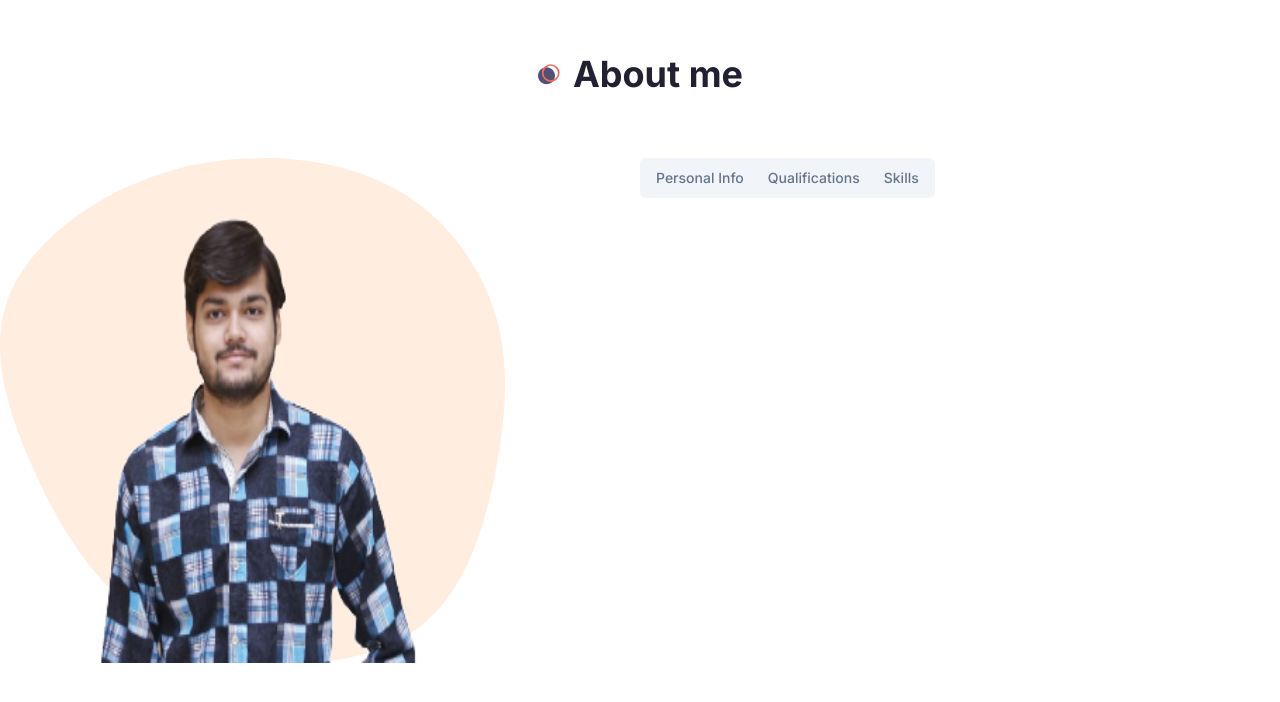
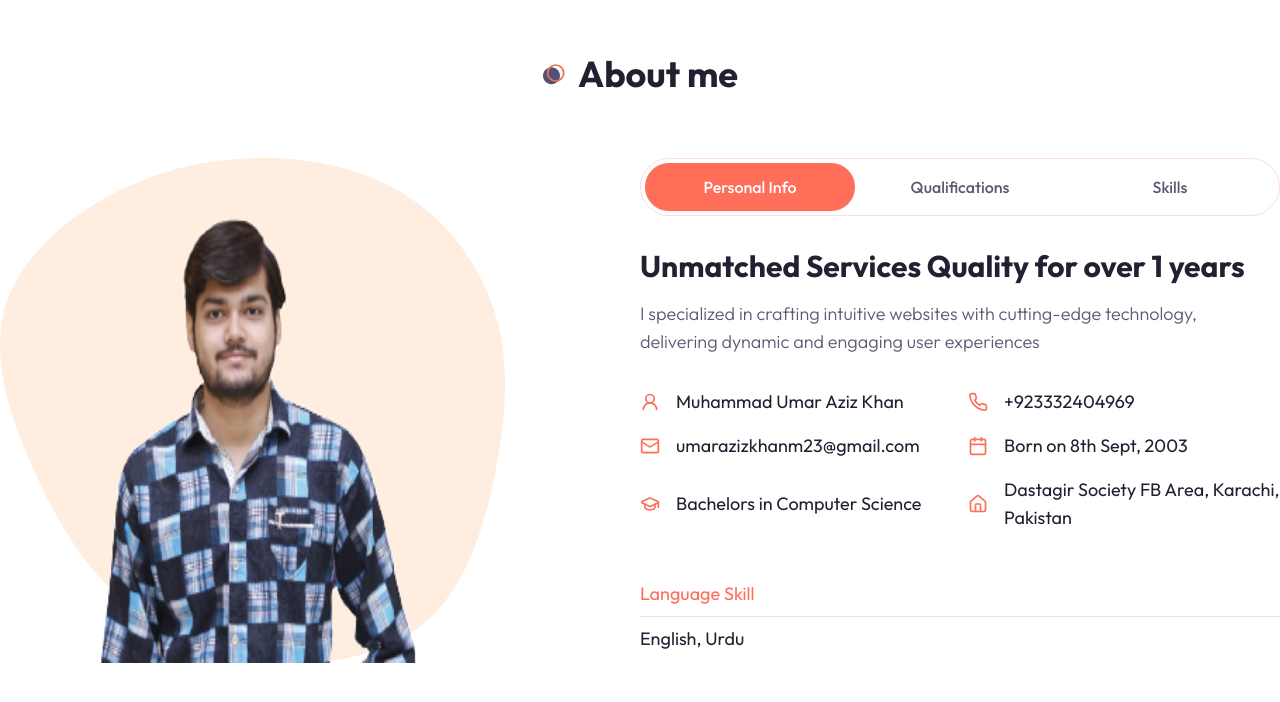
Before and after one commit to MuhammadUmar969/next-portfolio, a Next.js app: page / in a window 1280 px wide. Shown: the part 1122-1824 px from the top of the page. Built offline with nearby package versions, Linux system fonts and the light colour scheme.

Commit message:
About Section

```diff
--- a/app/globals.css
+++ b/app/globals.css
@@ -82,6 +82,18 @@
   @apply text-5xl xl:text-[72px] xl:leading-[80px] tracking-[-2px] font-bold;
 }
 
+.h2 {
+  @apply text-4xl font-bold;
+}
+
+.h3 {
+  @apply text-3xl font-bold;
+}
+
+.h4 {
+  @apply text-[22px] font-semibold;
+}
+
 .subtitle {
   @apply text-muted-foreground text-lg mb-8 font-light;
 }
--- a/app/layout.jsx
+++ b/app/layout.jsx
@@ -1,10 +1,10 @@
-import { Inter } from "next/font/google";
+import { Outfit } from "next/font/google";
 import "./globals.css";
 import Header from "@/components/Header";
 import Footer from "@/components/Footer";
 import { ThemeProvider } from "@/components/ThemeProvider";
 
-const inter = Inter({ subsets: ["latin"] });
+const outfit = Outfit({ subsets: ["latin"] });
 
 export const metadata = {
   title: "Umar Aziz",
@@ -14,7 +14,7 @@
 export default function RootLayout({ children }) {
   return (
     <html lang="en" suppressHydrationWarning>
-      <body className={inter.className}>
+      <body className={outfit.className}>
         <ThemeProvider attribute="class" defaultTheme="light">
           <Header />
           {children}
--- a/components/About.jsx
+++ b/components/About.jsx
@@ -11,6 +11,7 @@
   Calendar,
   BriefCase,
   Phone,
+  Briefcase,
 } from "lucide-react";
 
 const InfoData = [
@@ -45,15 +46,18 @@
     title: "Education",
     data: [
       {
+        head: "Matriculation",
         School: "Sadequain Academy",
         Year: "2019",
       },
       {
-        College: "Govt PECHS Education Foundation Science College",
+        head: "Intermediate",
+        School: "Govt PECHS Education Foundation Science College",
         Year: "2021",
       },
       {
-        University: "Sindh madressatul islam university",
+        head: "University",
+        School: "Sindh madressatul islam university",
         Year: "Present",
       },
     ],
@@ -90,16 +94,40 @@
     title: "Skills",
     data: [
       {
-        imgPath: "HTML CSS",
+        name: "HTML",
       },
       {
-        name: "HTML CSS JavaScript",
+        name: "CSS",
       },
       {
-        name: "Frontend Development",
+        name: "JavaScript",
       },
       {
-        name: "Backend Development",
+        name: "Git",
+      },
+      {
+        name: "Firebase",
+      },
+      {
+        name: "Bootstrap",
+      },
+      {
+        name: "TailwindCSS",
+      },
+      {
+        name: "React Js",
+      },
+      {
+        name: "Next Js",
+      },
+      {
+        name: "Node Js",
+      },
+      {
+        name: "Express Js",
+      },
+      {
+        name: "MongoDB",
       },
     ],
   },
@@ -138,12 +166,193 @@
           </div>
 
           <div className="flex-1">
-            <Tabs>
-              <TabsList>
-                <TabsTrigger>Personal Info</TabsTrigger>
-                <TabsTrigger>Qualifications</TabsTrigger>
-                <TabsTrigger>Skills</TabsTrigger>
+            <Tabs defaultValue="personal">
+              <TabsList className="w-full grid xl:grid-cols-3 xl:max-x-[520px] xl:border dark:border-none">
+                <TabsTrigger className="w-[162px] xl:w-auto" value="personal">
+                  Personal Info
+                </TabsTrigger>
+                <TabsTrigger
+                  className="w-[162px] xl:w-auto"
+                  value="qualifications"
+                >
+                  Qualifications
+                </TabsTrigger>
+                <TabsTrigger className="w-[162px] xl:w-auto" value="skills">
+                  Skills
+                </TabsTrigger>
               </TabsList>
+
+              <div className="text-lg mt-12 xl:mt-8">
+                <TabsContent value="personal">
+                  <div className="text-center xl:text-left">
+                    <h3 className="h3 mb-4">
+                      Unmatched Services Quality for over 1 years
+                    </h3>
+                    <p className="subtitle max-w-xl mx-auto xl:mx-0">
+                      I specialized in crafting intuitive websites with
+                      cutting-edge technology, delivering dynamic and engaging
+                      user experiences{" "}
+                    </p>
+
+                    <div className="grid xl:grid-cols-2 gap-4 mb-12">
+                      {InfoData.map((item, index) => {
+                        return (
+                          <div
+                            className="flex items-center gap-x-4 mx-auto xl:mx-0"
+                            key={index}
+                          >
+                            <div className="text-primary">{item.icon}</div>
+                            <div>{item.text}</div>
+                          </div>
+                        );
+                      })}
+                    </div>
+
+                    <div className="flex flex-col gap-y-2">
+                      <div className="text-primary">Language Skill</div>
+                      <div className="border-b border-border"></div>
+                      <div>English, Urdu</div>
+                    </div>
+                  </div>
+                </TabsContent>
+
+                <TabsContent value="qualifications">
+                  <div>
+                    <h3 className="h3 mb-8 text-center xl:text-left">
+                      My Awesome Journey
+                    </h3>
+
+                    <div className="grid md:grid-cols-2 gap-y-8">
+                      <div className="flex flex-col gap-y-6">
+                        <div className="flex gap-x-4 items-center text-[22px] text-primary">
+                          <Briefcase size={28} />
+                          <h4 className="capitalize font-medium">
+                            {getData(qualificationData, "Experience").title}
+                          </h4>
+                        </div>
+
+                        <div className="flex flex-col gap-y-8">
+                          {getData(qualificationData, "Experience").data.map(
+                            (item, index) => {
+                              const { Company, Qualfication, Year } = item;
+                              return (
+                                <div className="group" key={index}>
+                                  <div className="flex gap-x-8">
+                                    <div className="h-[84px] w-[1px] bg-border relative ml-2">
+                                      <div className="w-[11px] h-[11px] rounded-full bg-primary absolute -left-[5px] transition-all duration-500 group-hover:translate-y-[84px]"></div>
+                                    </div>
+                                    <div>
+                                      <div className="font-semibold text-xl leading-none mb-2">
+                                        {Company}
+                                      </div>
+                                      <div className="text-lg leading-none text-muted-foreground mb-4">
+                                        {Qualfication}
+                                      </div>
+                                      <div className="text-base font-medium">
+                                        {Year}
+                                      </div>
+                                    </div>
+                                  </div>
+                                </div>
+                              );
+                            }
+                          )}
+                        </div>
+                      </div>
+
+                      <div className="flex flex-col gap-y-6">
+                        <div className="flex gap-x-4 items-center text-[22px] text-primary">
+                          <GraduationCap size={28} />
+                          <h4 className="capitalize font-medium">
+                            {getData(qualificationData, "Education").title}
+                          </h4>
+                        </div>
+
+                        <div className="flex flex-col gap-y-8">
+                          {getData(qualificationData, "Education").data.map(
+                            (item, index) => {
+                              const { head, School, Year } = item;
+                              return (
+                                <div className="group" key={index}>
+                                  <div className="flex gap-x-8">
+                                    <div className="h-[84px] w-[1px] bg-border relative ml-2">
+                                      <div className="w-[11px] h-[11px] rounded-full bg-primary absolute -left-[5px] transition-all duration-500 group-hover:translate-y-[84px]"></div>
+                                    </div>
+                                    <div>
+                                      <div className="font-semibold text-xl leading-none mb-2">
+                                        {head}
+                                      </div>
+                                      <div className="text-lg leading-none text-muted-foreground mb-4">
+                                        {School}
+                                      </div>
+                                      <div className="text-base font-medium">
+                                        {Year}
+                                      </div>
+                                    </div>
+                                  </div>
+                                </div>
+                              );
+                            }
+                          )}
+                        </div>
+                      </div>
+                    </div>
+                  </div>
+                </TabsContent>
+
+                <TabsContent value="skills">
+                  <div className="text-center xl:text-left">
+                    <h3 className="h3 mb-8">Tools I Use Everyday</h3>
+
+                    <div className="mb-16">
+                      <h4 className="text-xl font-semibold mb-2">Skills</h4>
+                      <div className="border-b border-border mb-4"></div>
+
+                      <div>
+                        {getData(skillsData, "Skills").data.map(
+                          (item, index) => {
+                            const { name } = item;
+                            return (
+                              <div
+                                className="w-2/4 text-center xl:text-left mx-auto xl:mx-0"
+                                key={index}
+                              >
+                                <div className="font-medium">{name}</div>
+                              </div>
+                            );
+                          }
+                        )}
+                      </div>
+                    </div>
+
+                    <div>
+                      <h4 className="text-xl font-semibold mb-2 xl:text-left">
+                        Tools
+                      </h4>
+                      <div className="border-b border-border mb-4"></div>
+
+                      <div>
+                        {getData(skillsData, "Tools").data.map(
+                          (item, index) => {
+                            const { imgPath } = item;
+                            return (
+                              <div key={index}>
+                                <Image
+                                  src={imgPath}
+                                  width={48}
+                                  height={48}
+                                  priority
+                                  alt=""
+                                />
+                              </div>
+                            );
+                          }
+                        )}
+                      </div>
+                    </div>
+                  </div>
+                </TabsContent>
+              </div>
             </Tabs>
           </div>
         </div>
--- a/components/Hero.jsx
+++ b/components/Hero.jsx
@@ -14,7 +14,7 @@
 
 const Hero = () => {
   return (
-    <section className="py-12 xl:py-24 h-[120vh] xl:pt-28 bg-hero bg-no-repeat bg-bottom bg-cover dark:bg-none">
+    <section className="py-12 xl:py-24 xl:h-[120vh] h-[140vh] xl:pt-28 bg-hero bg-no-repeat bg-bottom bg-cover dark:bg-none">
       <div className="container mx-auto">
         <div className="flex justify-between gap-x-8">
           <div className="flex max-w-[600px] flex-col justify-center mx-auto xl:mx-0 text-center xl:text-left">
--- a/components/ui/tabs.jsx
+++ b/components/ui/tabs.jsx
@@ -1,33 +1,35 @@
-"use client"
+"use client";
 
-import * as React from "react"
-import * as TabsPrimitive from "@radix-ui/react-tabs"
+import * as React from "react";
+import * as TabsPrimitive from "@radix-ui/react-tabs";
 
-import { cn } from "@/lib/utils"
+import { cn } from "@/lib/utils";
 
-const Tabs = TabsPrimitive.Root
+const Tabs = TabsPrimitive.Root;
 
 const TabsList = React.forwardRef(({ className, ...props }, ref) => (
   <TabsPrimitive.List
     ref={ref}
     className={cn(
-      "inline-flex h-10 items-center justify-center rounded-md bg-slate-100 p-1 text-slate-500 dark:bg-slate-800 dark:text-slate-400",
+      "inline-flex items-center justify-center xl:bg-white p-1 text-muted-foreground rounded-[30px] dark:md:bg-secondary",
       className
     )}
-    {...props} />
-))
-TabsList.displayName = TabsPrimitive.List.displayName
+    {...props}
+  />
+));
+TabsList.displayName = TabsPrimitive.List.displayName;
 
 const TabsTrigger = React.forwardRef(({ className, ...props }, ref) => (
   <TabsPrimitive.Trigger
     ref={ref}
     className={cn(
-      "inline-flex items-center justify-center whitespace-nowrap rounded-sm px-3 py-1.5 text-sm font-medium ring-offset-white transition-all focus-visible:outline-none focus-visible:ring-2 focus-visible:ring-slate-950 focus-visible:ring-offset-2 disabled:pointer-events-none disabled:opacity-50 data-[state=active]:bg-white data-[state=active]:text-slate-950 data-[state=active]:shadow-sm dark:ring-offset-slate-950 dark:focus-visible:ring-slate-300 dark:data-[state=active]:bg-slate-950 dark:data-[state=active]:text-slate-50",
+      "inline-flex items-center justify-center whitespace-nowrap rounded-full px-3 py-1.5 text-base font-medium ring-offset-background transition-all focus-visible:outline-none focus-visible:ring-2 focus-visible:ring-ring focus-visible:ring-offset-2 disabled:pointer-events-none disabled:opacity-50 data-[state=active]:bg-primary data-[state=active]:text-white data-[state=active]:shadow-sm h-[48px]",
       className
     )}
-    {...props} />
-))
-TabsTrigger.displayName = TabsPrimitive.Trigger.displayName
+    {...props}
+  />
+));
+TabsTrigger.displayName = TabsPrimitive.Trigger.displayName;
 
 const TabsContent = React.forwardRef(({ className, ...props }, ref) => (
   <TabsPrimitive.Content
@@ -36,8 +38,9 @@
       "mt-2 ring-offset-white focus-visible:outline-none focus-visible:ring-2 focus-visible:ring-slate-950 focus-visible:ring-offset-2 dark:ring-offset-slate-950 dark:focus-visible:ring-slate-300",
       className
     )}
-    {...props} />
-))
-TabsContent.displayName = TabsPrimitive.Content.displayName
+    {...props}
+  />
+));
+TabsContent.displayName = TabsPrimitive.Content.displayName;
 
-export { Tabs, TabsList, TabsTrigger, TabsContent }
+export { Tabs, TabsList, TabsTrigger, TabsContent };
```
